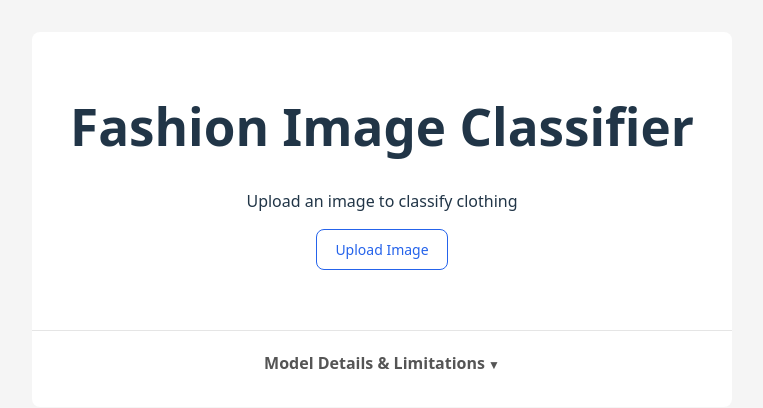
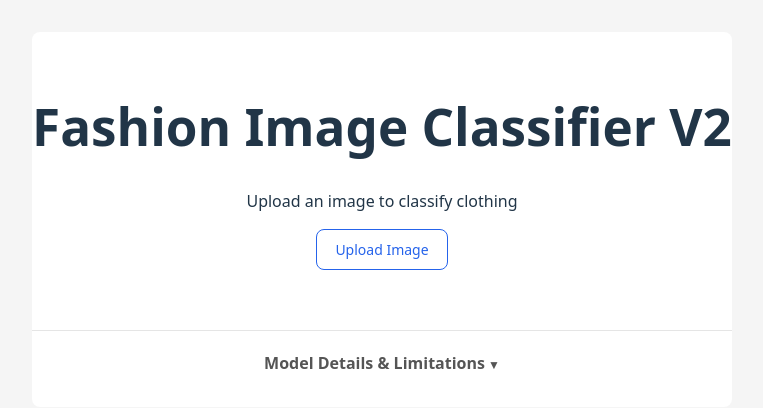
Before and after one commit to roco13/fashion-image-classifier, a React (Vite) app: page / in a window 1280 px wide. Shown: the top 408 px of the page, without its empty margins (258-1021 px from the left). Built offline with nearby package versions, Linux system fonts and the light colour scheme.

Commit message:
Add V@ in the app title

```diff
--- a/src/App.tsx
+++ b/src/App.tsx
@@ -75,7 +75,7 @@ function App() {
   return (
     <>
       <div className="app app-container">
-        <h1>Fashion Image Classifier</h1>
+        <h1>Fashion Image Classifier V2</h1>
         <p>Upload an image to classify clothing</p>
         <UploadArea onImageSelect={handleFileSelect} />
 
```
